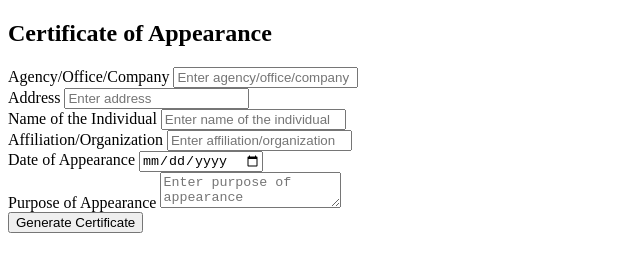
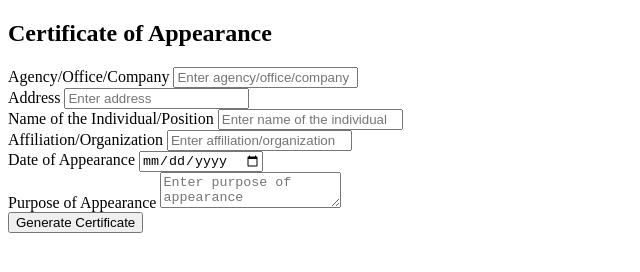
Before and after one commit to Kerokiel-Madeja/DOC-GENERATOR, a website with bundled scripts: page index.html in a window 1280 px wide. Shown: the whole page, without its empty margins (0-640 px from the left). Built offline with nearby package versions, Linux system fonts and the light colour scheme.

Commit message:
update label for name input to include position

```diff
--- a/index.html
+++ b/index.html
@@ -39,7 +39,7 @@
           />
         </div>
         <div class="form-group">
-          <label for="name">Name of the Individual</label>
+          <label for="name">Name of the Individual/Position</label>
           <input
             type="text"
             id="name"
```
